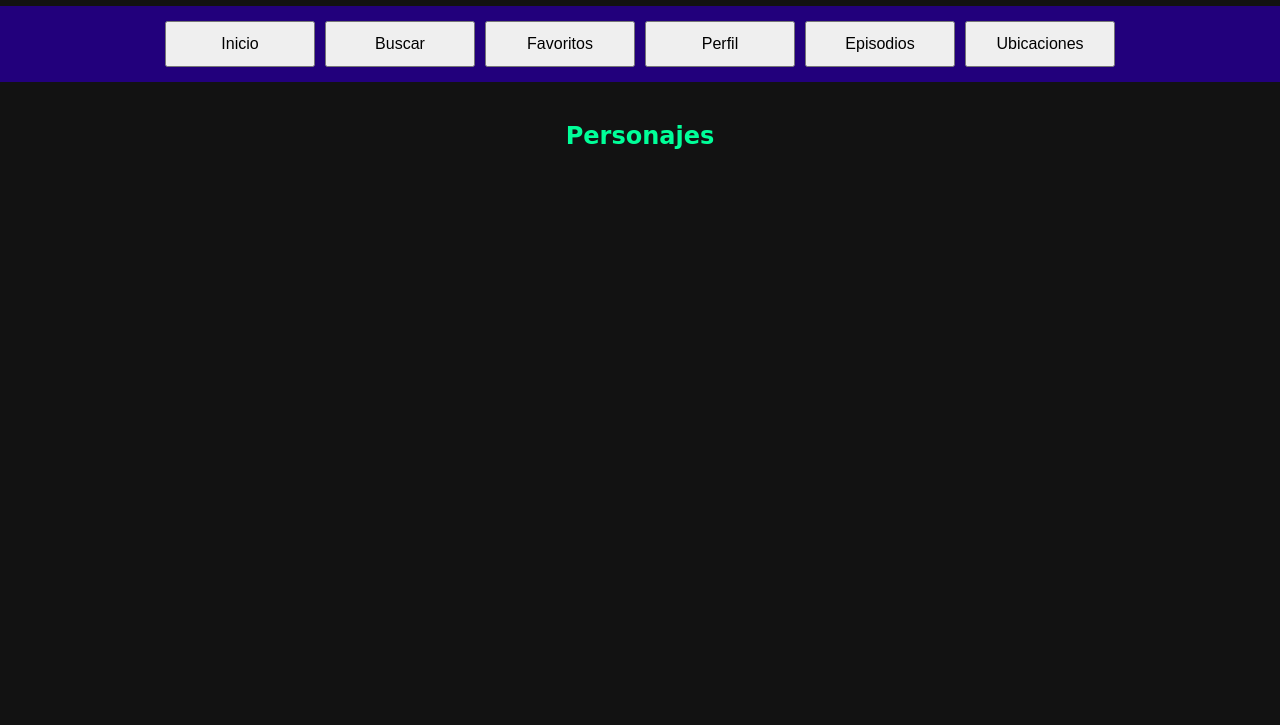
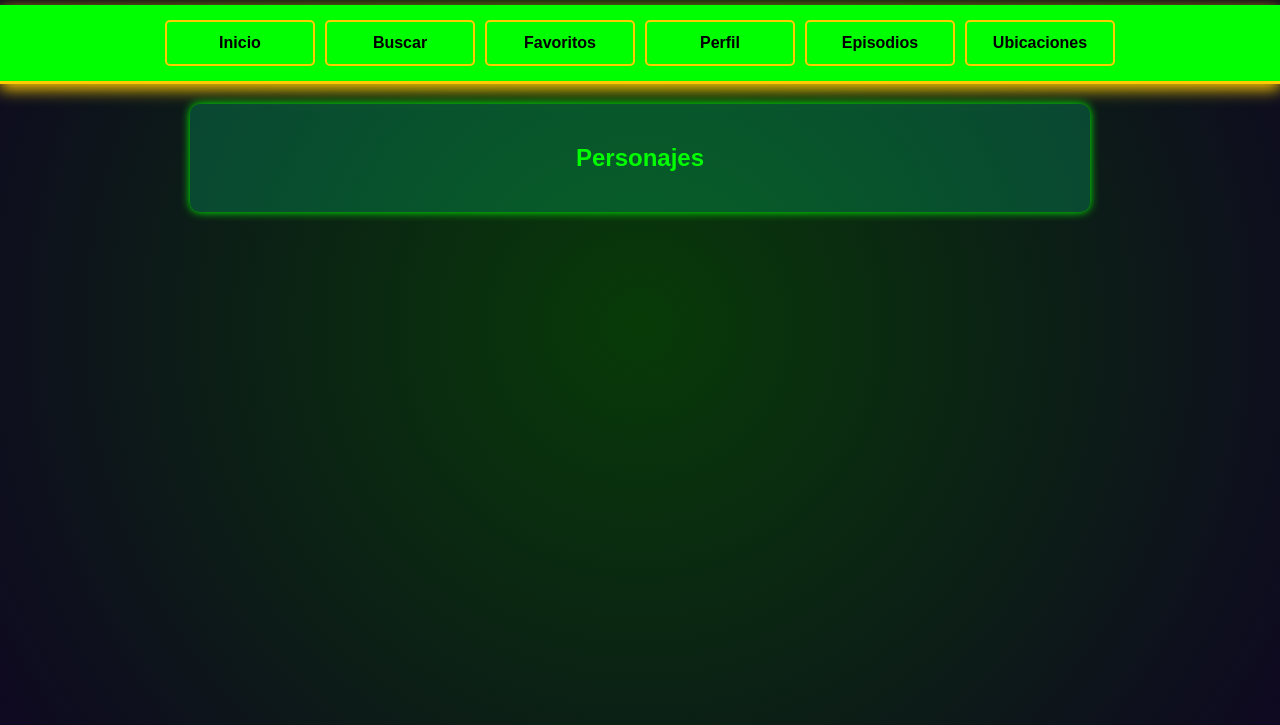
Before and after one commit to Brayan346/rickapiApp, a plain HTML site: page index.html in a window 1280 px wide. Shown: the part 75-800 px from the top of the page. Drawn offline with Linux system fonts and the light colour scheme; no server answers.

Commit message:
Update styles.css

```diff
--- a/styles.css
+++ b/styles.css
@@ -1,13 +1,35 @@
+/* Definición de colores inspirados en Rick y Morty */
+:root {
+    --verde-neon: #00ff00;
+    --amarillo-neon: #ffcc00;
+    --morado-fuerte: #22007c;
+    --fondo-oscuro: #0a0a0a;
+}
 
+/* Ajuste global */
 body {
-    font-family: 'Press Start 2P', cursive;
-    background-color: #121212;
-    color: #00ff99;
+    font-family: "Arial", sans-serif; /* Fuente alternativa sin importar */
+    background-color: var(--fondo-oscuro);
+    color: var(--verde-neon);
     text-align: center;
     margin: 0;
     padding: 0;
 }
 
+/* Fondo espacial */
+body::before {
+    content: "";
+    position: fixed;
+    top: 0;
+    left: 0;
+    width: 100%;
+    height: 100%;
+    background: radial-gradient(circle, var(--verde-neon), var(--morado-fuerte));
+    opacity: 0.2;
+    z-index: -1;
+}
+
+/* Contenedor principal */
 #content-wrapper {
     display: flex;
     flex-direction: column;
@@ -23,29 +45,67 @@ body {
     flex-wrap: wrap;
     justify-content: center;
     gap: 10px;
-    background-color: #22007c;
+    background-color: var(--verde-neon);
     padding: 15px;
+    border-bottom: 3px solid var(--amarillo-neon);
+    box-shadow: 0px 5px 15px var(--amarillo-neon);
 }
 
 .tab-link {
+    background: none;
+    border: 2px solid var(--amarillo-neon);
+    color: black;
     font-size: 1em;
     padding: 12px;
     width: 100%;
-    max-width: 150px; /* Limita tamaño en desktop */
+    max-width: 150px;
+    cursor: pointer;
+    transition: 0.3s;
 }
 
-/* Ajustes específicos para móviles */
+.tab-link:hover {
+    background-color: var(--morado-fuerte);
+    color: var(--verde-neon);
+}
+
+/* Estilos de pestañas */
+.tab-content {
+    display: none;
+    padding: 20px;
+    background: rgba(0, 255, 153, 0.2);
+    border-radius: 10px;
+    box-shadow: 0px 0px 10px var(--verde-neon);
+}
+
+/* Botones */
+button {
+    background-color: var(--amarillo-neon);
+    border: none;
+    padding: 10px;
+    cursor: pointer;
+    font-size: 1em;
+    font-weight: bold;
+    border-radius: 5px;
+    transition: 0.3s;
+}
+
+button:hover {
+    background-color: var(--morado-fuerte);
+    color: var(--verde-neon);
+}
+
+/* Ajustes para móviles */
 @media (max-width: 600px) {
     body {
-        font-size: 14px; /* Texto más legible */
+        font-size: 14px;
     }
 
     #tabs-menu {
-        flex-direction: column; /* Menú en columna */
+        flex-direction: column;
     }
 
     .tab-link {
-        width: 100%; /* Que ocupe todo el ancho en móvil */
+        width: 100%;
     }
 
     .tab-content {
```
